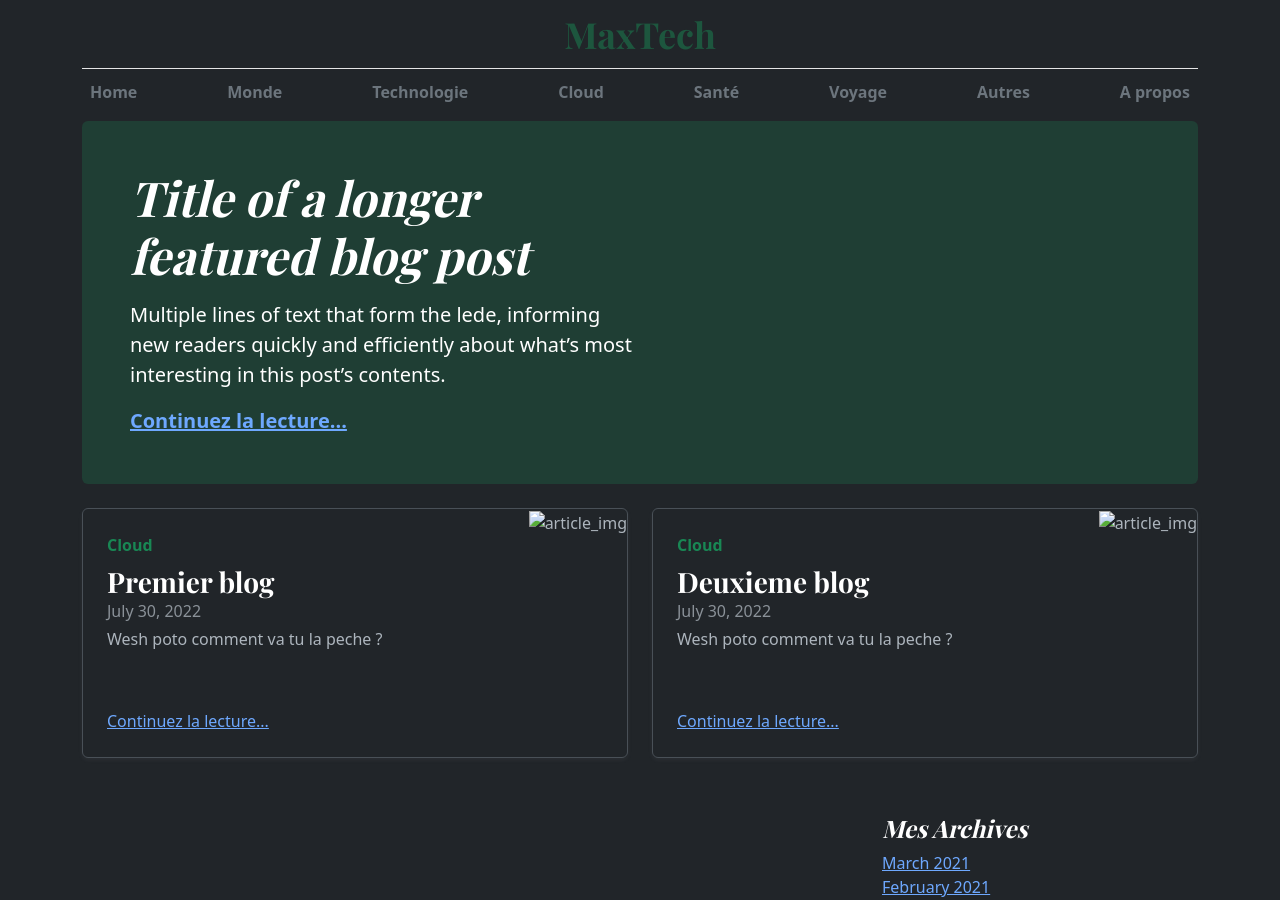
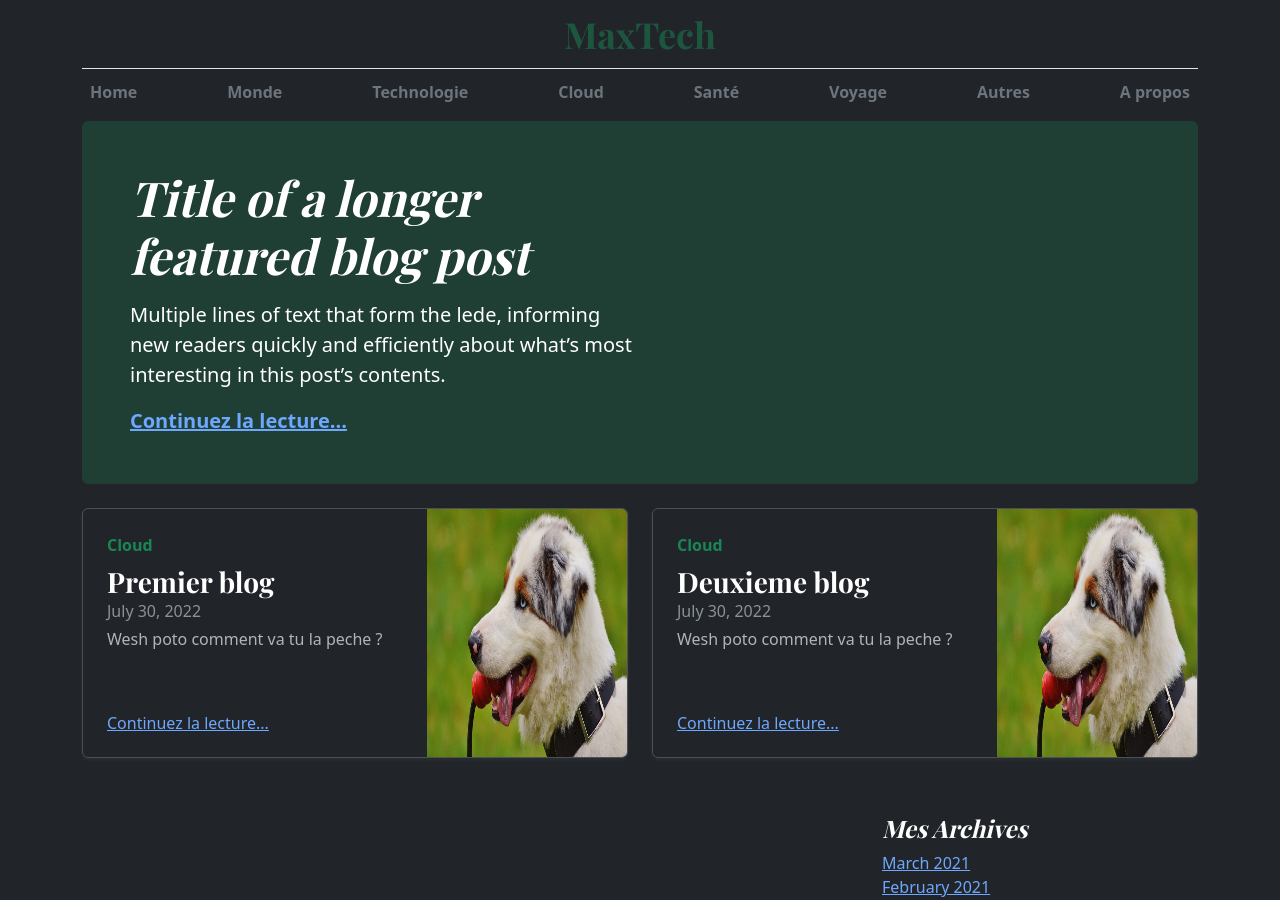
Before and after one commit to magmax007/maxBlog, a Jekyll site: the page built from index.html, in a window 1280 px wide and 900 px high. Built offline with Jekyll 4.4.1, drawn with Linux system fonts in a browser that asks for light colours; nearby versions of some CDN libraries.

Commit message:
Update card_list.html

```diff
--- a/_includes/card_list.html
+++ b/_includes/card_list.html
@@ -10,7 +10,7 @@
           <a href="{{ post.url | relative_url }}" class="stretched-link">Continuez la lecture...</a>
         </div>
         <div class="col-auto d-none d-lg-block">
-          <img src=" {{\"/assets/images/\"post.img  | relative_url}}"   alt="article_img" width="200" height="250" focusable="false">
+          <img src=" {{ "/assets/images/" | append: post.img  | relative_url}}"   alt="article_img" width="200" height="250" focusable="false">
 
         </div>
       </div>
```
